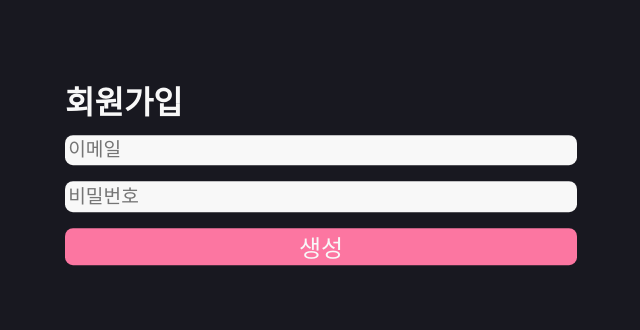
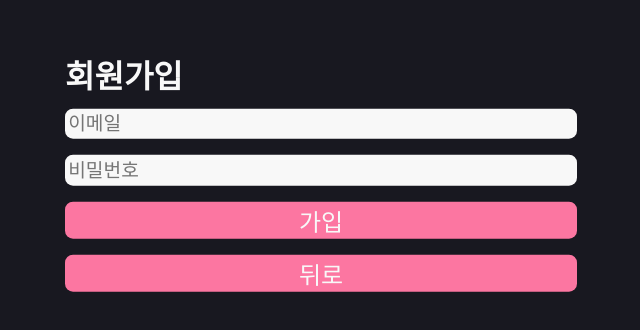
Before and after one commit to dannyp0930/wanted-pre-onboarding-challenge-fe-1, a React (Create React App) app: page /signup in a window 1280 px wide. Shown: the part 224-554 px from the top of the page, without its empty margins (319-959 px from the left). Built offline with nearby package versions, Linux system fonts and the light colour scheme.

Commit message:
FEAT: react-toasify

```diff
--- a/src/App.tsx
+++ b/src/App.tsx
@@ -1,9 +1,11 @@
 import React from "react";
 import { BrowserRouter, Route, Routes } from "react-router-dom";
+import { ToastContainer } from "react-toastify";
 import Auth from "./routes/Auth";
 import Home from "./routes/Home";
 import SignUp from "./routes/SignUp";
 import GlobalStyle from "./styles/GlobalStyle";
+import 'react-toastify/dist/ReactToastify.css';
 
 function App() {
   return (
@@ -14,6 +16,7 @@ function App() {
         <Route path="/auth" element={<Auth />} />
         <Route path="/signup" element={<SignUp />} />
       </Routes>
+      <ToastContainer autoClose={2000}/>
     </BrowserRouter>
   );
 }
--- a/src/routes/SignUp/index.tsx
+++ b/src/routes/SignUp/index.tsx
@@ -1,5 +1,7 @@
+import { AxiosError } from "axios";
 import React, { useState } from "react";
-import { useNavigate } from "react-router-dom";
+import { Link, useNavigate } from "react-router-dom";
+import { toast } from "react-toastify";
 import { apiInstance } from "../../api";
 import { Button, Container, Form, Input } from "../../styles/form";
 
@@ -10,12 +12,20 @@ function SignUp() {
   const instance = apiInstance();
   async function handleSubmit(e: React.SyntheticEvent) {
     e.preventDefault();
+    try {
       const res = await instance.post("users/create", {
         email: email,
         password: password,
       });
       localStorage.setItem("accessToken", res.data.token);
       navigate("/");
+    } catch (error: unknown) {
+      if (error instanceof AxiosError) {
+        toast.error(error.response?.data.details, {
+          theme: "dark"
+        })
+      }
+    }
   }
   return (
     <Container>
@@ -33,7 +43,10 @@ function SignUp() {
           onChange={(e) => setPassword(e.target.value)}
           minLength={8}
         />
-        <Button type="submit">생성</Button>
+        <Button type="submit">가입</Button>
+        <Button>
+          <Link to='/auth'>뒤로</Link>
+        </Button>
       </Form>
     </Container>
   );
```
Also changed, not shown: src/store/types/interfaces.ts (+5 -5 lines). Lines whose indentation alone changed are shown as unchanged.
